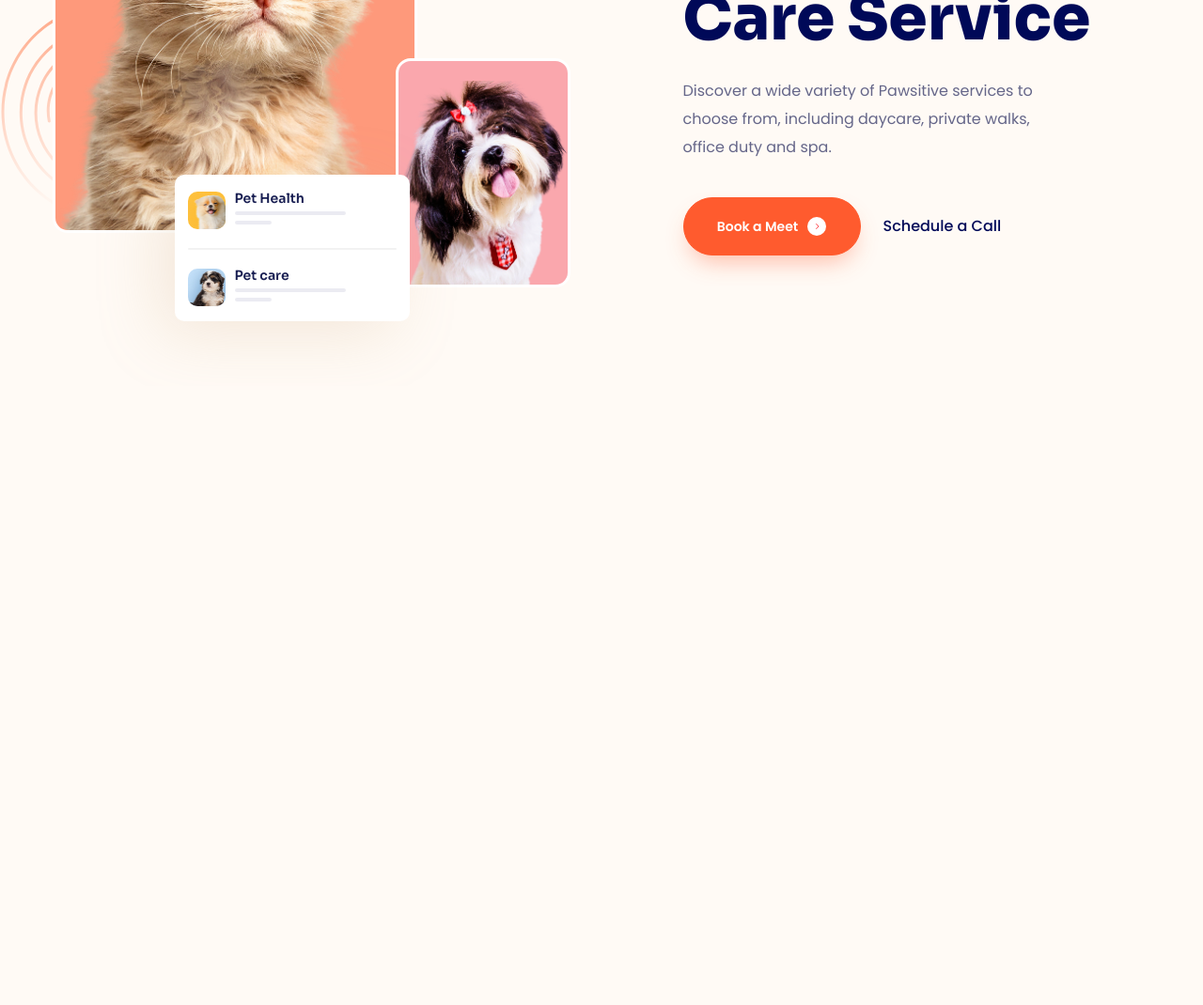
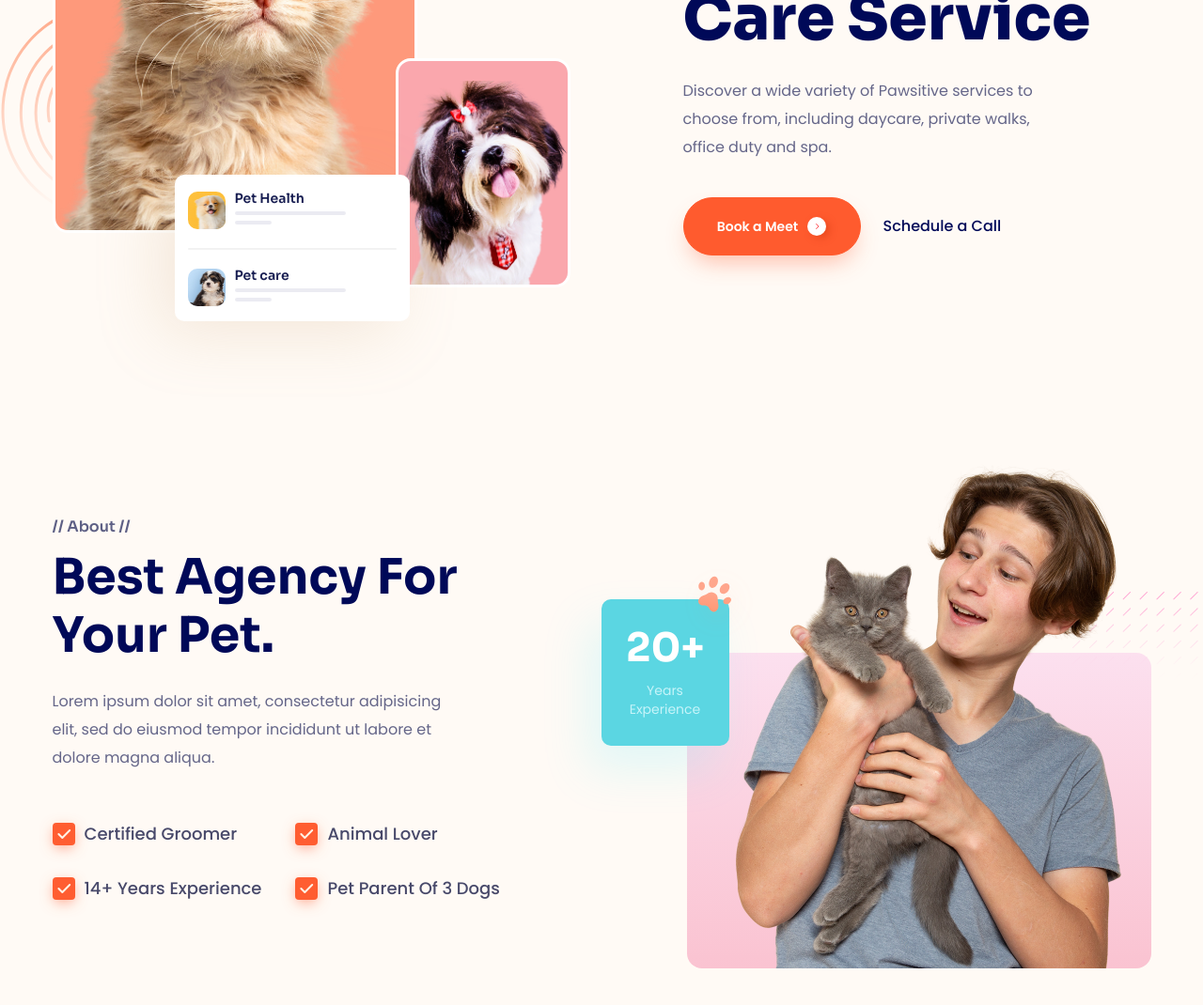
Before and after one commit to KhoiNguyen-265/htmlcss-04, a plain HTML site: page index.html in a window 1280 px wide. Shown: the part 418-1488 px from the top of the page at 94% size. Before the commit the page ends 829 px from the top, so only its background shows below. Drawn offline with Linux system fonts and the light colour scheme.

Commit message:
Make the About section

```diff
--- a/assets/css/style.css
+++ b/assets/css/style.css
@@ -37,6 +37,20 @@ button {
 
 a {
     text-decoration: none;
+}
+
+.section-heading {
+    color: var(--second-color);
+    font-size: 5.2rem;
+    font-weight: 700;
+    line-height: 1.19; /* 119.231% */
+}
+
+.section__desc {
+    margin-top: 24px;
+    color: #656689;
+    font-size: 1.6rem;
+    line-height: 1.88; /* 187.5% */
 }
 
 .container {
@@ -290,6 +304,7 @@ a {
     border-radius: 50%;
     background: #fff;
     color: #fd5056;
+    box-shadow: 4px 3px 10px -1px rgba(191, 41, 0, 0.4);
 }
 
 .hero__cta-link {
@@ -302,3 +317,138 @@ a {
 .hero__cta-link:hover {
     text-decoration: underline;
 }
+
+/* About */
+.about {
+    padding-top: 69px;
+}
+
+.about__inner {
+    display: grid;
+    grid-template-columns: 1fr 1fr;
+    align-items: center;
+}
+
+.about__media {
+    position: relative;
+}
+
+.about__label {
+    color: #5e6085;
+    font-family: Sora, sans-serif;
+    font-size: 1.6rem;
+    font-weight: 600;
+    line-height: 1; /* 100% */
+}
+
+.about__heading {
+    max-width: 446px;
+    margin-top: 15px;
+}
+
+.about__desc {
+    max-width: 431px;
+}
+
+.about__checklist {
+    display: grid;
+    grid-template-columns: auto auto;
+    justify-content: flex-start;
+    gap: 34px 36px;
+    margin-top: 54px;
+}
+
+.about__check-item {
+    position: relative;
+    display: flex;
+    align-items: center;
+    column-gap: 10px;
+    color: #48496a;
+    font-size: 1.8rem;
+    font-weight: 500;
+    line-height: 1; /* 100% */
+}
+
+.about__check-item::before {
+    content: "";
+    display: inline-block;
+    width: 24px;
+    height: 24px;
+    background: #ff5d31;
+    box-shadow: 0px 4px 15px -3px rgba(255, 93, 49, 0.69);
+    border-radius: 4px;
+}
+
+.about__check-item::after {
+    position: absolute;
+    top: 3px;
+    left: 3px;
+    content: url(../icon/check.svg);
+}
+
+.about__card {
+    position: absolute;
+    top: 158px;
+    left: 0;
+    padding: 31px 26px 29px;
+    width: 136px;
+    border-radius: 10px;
+    background: #5bd6e2;
+    box-shadow: -15px 26px 48px 0px rgba(85, 240, 255, 0.17);
+}
+
+.about__card-title {
+    color: #fff;
+    text-align: center;
+    font-family: Sora, sans-serif;
+    font-size: 4.2rem;
+    font-weight: 700;
+    line-height: 1; /* 100% */
+}
+
+.about__card-desc {
+    margin-top: 14px;
+    max-width: 83px;
+    color: #c6f4f9;
+    text-align: center;
+    font-size: 1.4rem;
+    line-height: 1.43; /* 142.857% */
+}
+
+.about__card-deco {
+    position: absolute;
+    top: -40px;
+    right: -31px;
+}
+
+.about__img-wrap {
+    display: flex;
+    justify-content: center;
+    align-items: flex-end;
+    margin-left: auto;
+    position: relative;
+    width: 494px;
+}
+
+.about__img-wrap::after {
+    position: absolute;
+    bottom: 0;
+    left: 0;
+    content: "";
+    width: 100%;
+    height: 336px;
+    border-radius: 16px;
+    background: linear-gradient(180deg, #fce0ef 0%, #fac3d1 100%);
+    z-index: -1;
+}
+
+.about__img {
+    width: 450px;
+}
+
+.about__media-deco {
+    position: absolute;
+    top: 150px;
+    right: -50px;
+    z-index: -1;
+}
--- a/index.html
+++ b/index.html
@@ -97,7 +97,7 @@
         <!-- Style CSS -->
         <link rel="stylesheet" href="./assets/css/style.css" />
     </head>
-    <body>
+    <body style="height: 10000px">
         <!-- Header -->
         <header class="header">
             <div class="container">
@@ -124,7 +124,7 @@
                                 </a>
                             </li>
                             <li class="navbar__item">
-                                <a href="#!" class="navbar__link">Reviewa</a>
+                                <a href="#!" class="navbar__link">Reviews</a>
                             </li>
                             <li class="navbar__item">
                                 <a href="#!" class="navbar__link">
@@ -141,6 +141,7 @@
         </header>
 
         <main>
+            <!-- Hero -->
             <section class="hero">
                 <div class="container">
                     <div class="hero__inner">
@@ -250,6 +251,67 @@
                     </div>
                 </div>
             </section>
+
+            <!-- About -->
+            <section class="about">
+                <div class="container">
+                    <div class="about__inner">
+                        <section class="about__content">
+                            <p class="about__label">// About //</p>
+                            <h2 class="about__heading section-heading">
+                                Best Agency For Your Pet.
+                            </h2>
+                            <p class="about__desc section__desc">
+                                Lorem ipsum dolor sit amet, consectetur
+                                adipisicing elit, sed do eiusmod tempor
+                                incididunt ut labore et dolore magna aliqua.
+                            </p>
+                            <div class="about__checklist">
+                                <span class="about__check-item">
+                                    Certified Groomer
+                                </span>
+                                <span class="about__check-item">
+                                    Animal Lover
+                                </span>
+                                <span class="about__check-item">
+                                    14+ Years Experience
+                                </span>
+                                <span class="about__check-item">
+                                    Pet Parent Of 3 Dogs
+                                </span>
+                            </div>
+                        </section>
+                        <div class="about__media">
+                            <!-- About card -->
+                            <div class="about__card">
+                                <b class="about__card-title">20+</b>
+                                <p class="about__card-desc">Years Experience</p>
+                                <img
+                                    src="./assets/icon/about__deco-01.svg"
+                                    alt=""
+                                    class="about__card-deco"
+                                />
+                            </div>
+
+                            <!-- About img wrapper -->
+                            <figure class="about__img-wrap">
+                                <img
+                                    src="./assets/img/about__img-1.png"
+                                    alt=""
+                                    class="about__img"
+                                />
+                            </figure>
+
+                            <!-- About media deco -->
+                            <img
+                                src="./assets/icon/about__deco-02.svg"
+                                alt=""
+                                class="about__media-deco"
+                            />
+                        </div>
+                    </div>
+                </div>
+            </section>
         </main>
     </body>
 </html>
```
Also changed, not shown: assets/icon/about__deco-01.svg (added), assets/icon/about__deco-02.svg (added), assets/icon/check.svg (added), assets/img/about__img-1.png (added).
